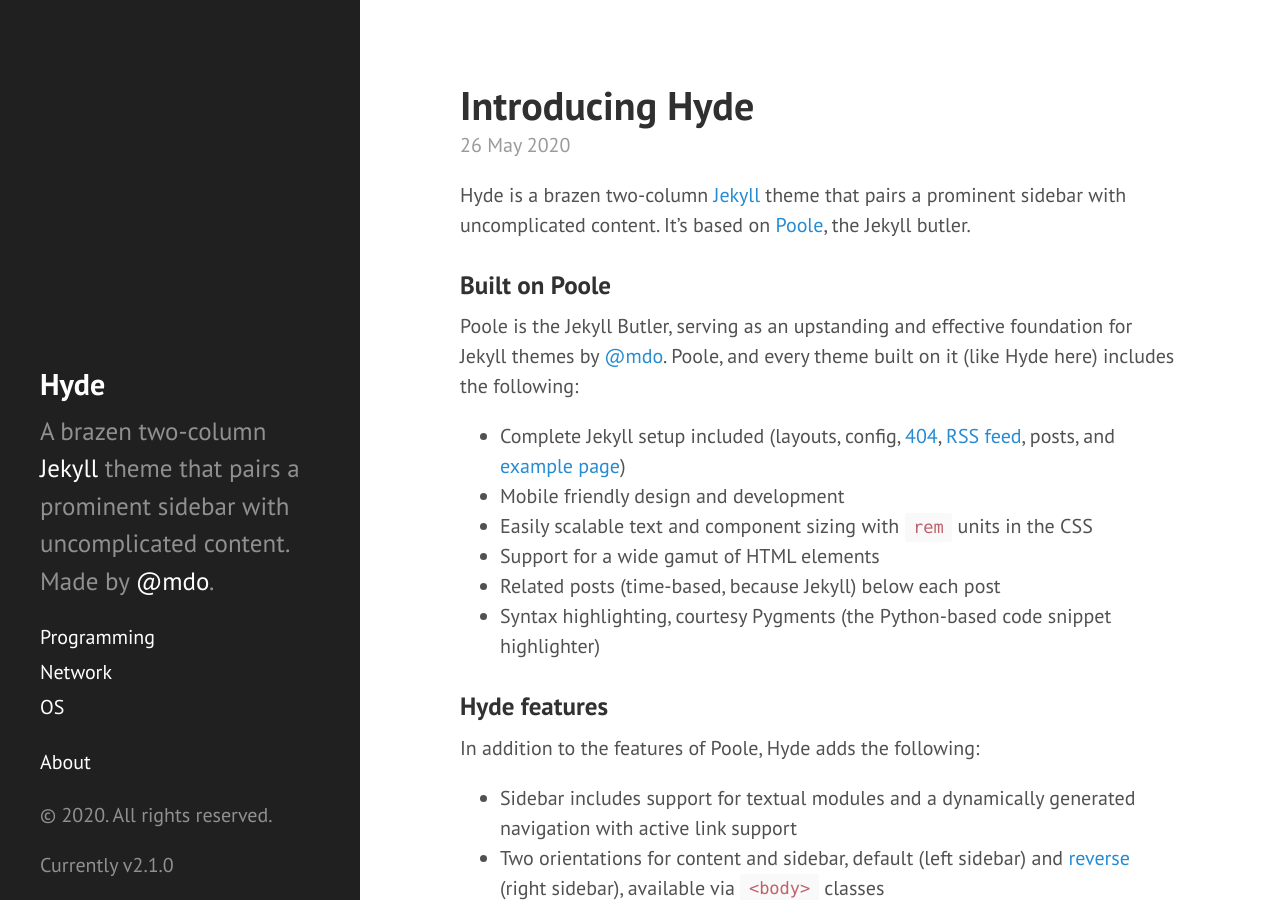
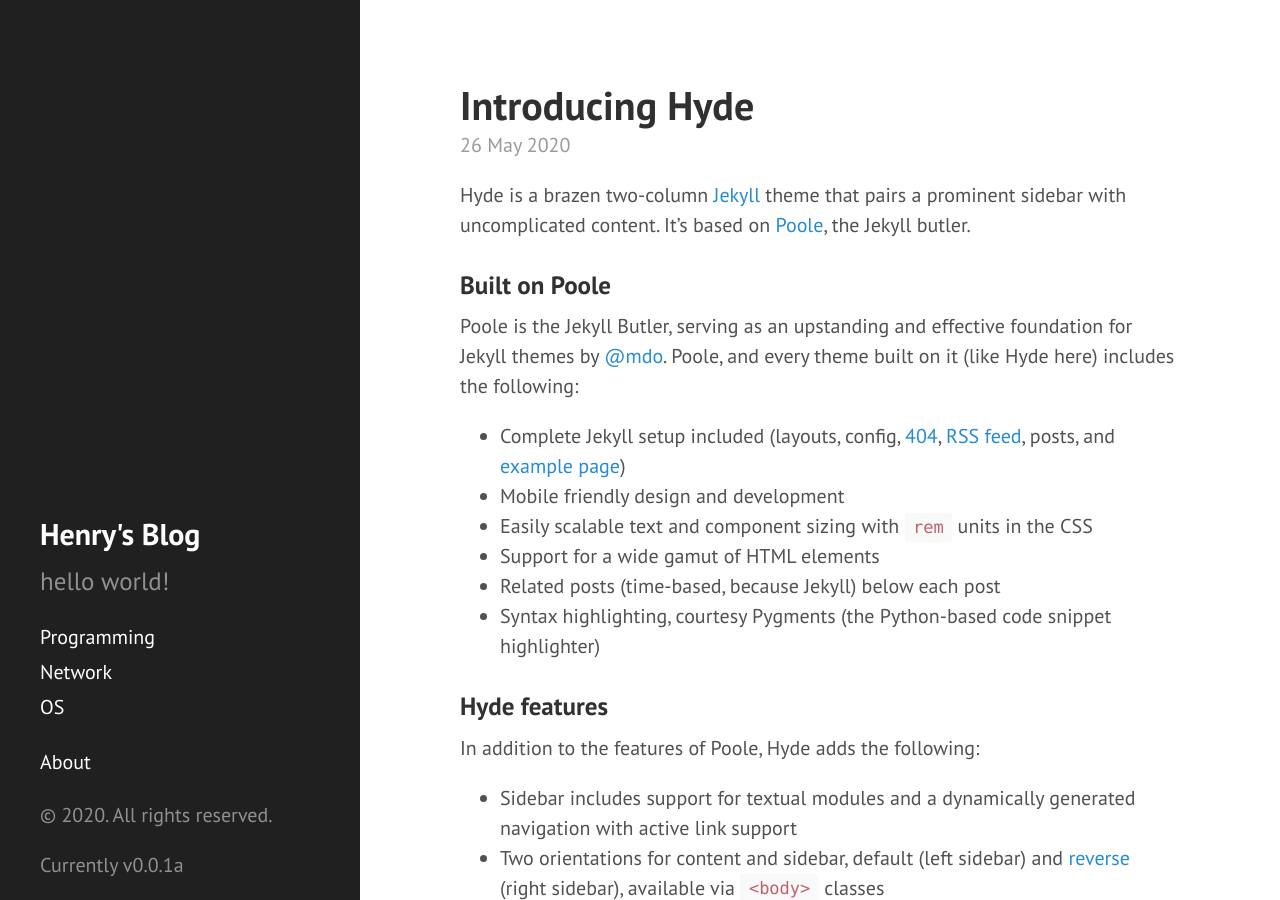
Before and after one commit to rwggad/henry_developer_page, a Jekyll site: the page built from index.html, in a window 1280 px wide and 900 px high. Built offline with Jekyll 4.4.1, drawn with Linux system fonts in a browser that asks for light colours; the list of posts is cut into pages by our own code.

Commit message:
Modify config.yml

```diff
--- a/_config.yml
+++ b/_config.yml
@@ -1,27 +1,28 @@
 # Dependencies
-#markdown:         redcarpet
 highlighter:      pygments
 
 # Permalinks
 permalink:        pretty
 
 # Setup
-title:            Hyde
+title:            Henry's Blog
 tagline:          'A Jekyll theme'
-description:      'A brazen two-column <a href="http://jekyllrb.com" target="_blank">Jekyll</a> theme that pairs a prominent sidebar with uncomplicated content. Made by <a href="https://twitter.com/mdo" target="_blank">@mdo</a>.'
-url:              http://hyde.getpoole.com
-baseurl:          /developer_page/
+description:      'hello world!'
+url:              https://github.com/rwggad/
+
+baseurl:          /developer_page/   # gitpage
+#baseurl:          / # local test
 
 author:
-  name:           'Mark Otto'
-  url:            https://twitter.com/mdo
+  name:           'Jeonghwan Kim'
+  url:            ''
 
 paginate:         5
 
 # Custom vars
-version:          2.1.0
+version:          0.0.1a
 
 github:
-  repo:           https://github.com/poole/hyde
+  repo:           https://github.com/rwggad/developer_page
 
 plugins:          [jekyll-paginate]
```
